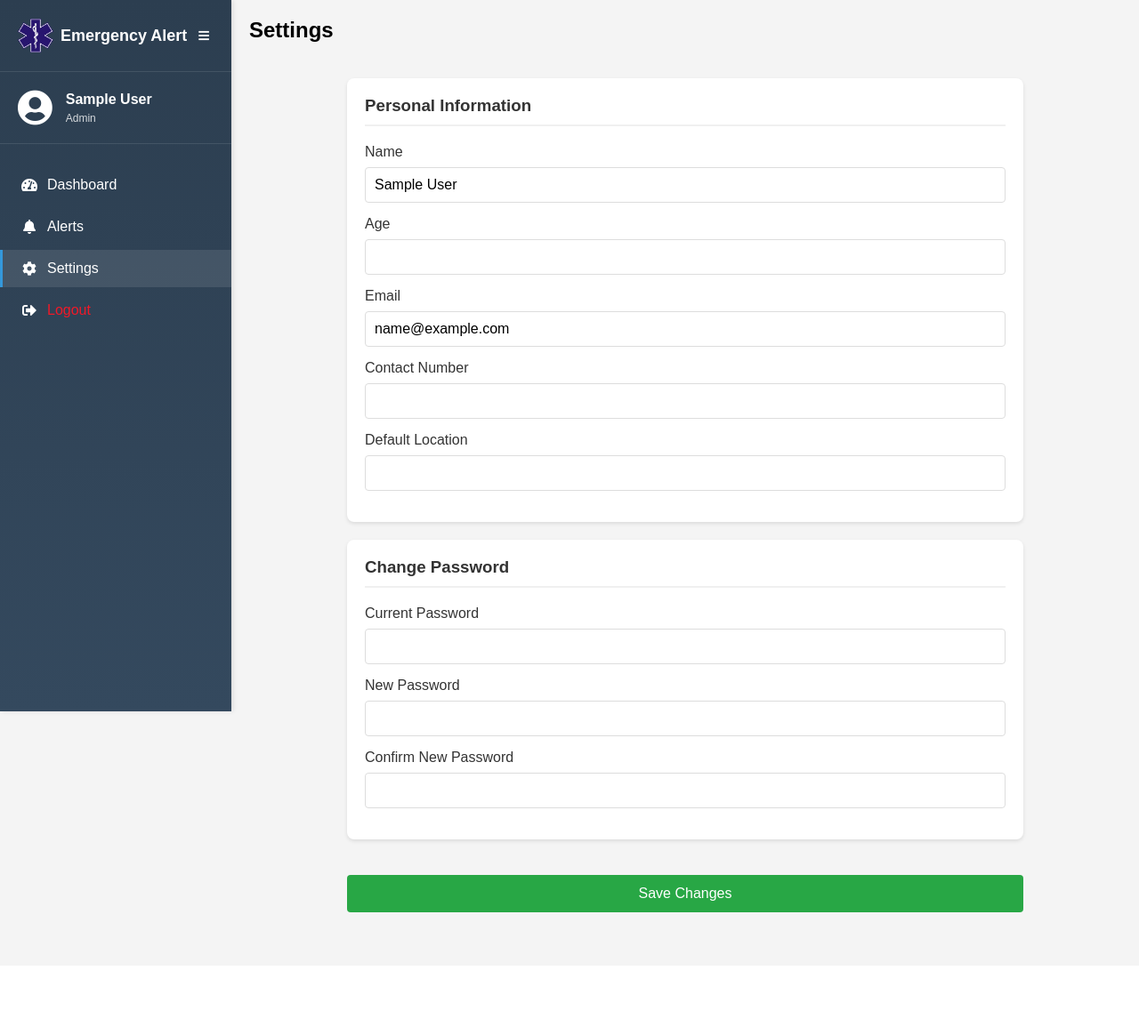
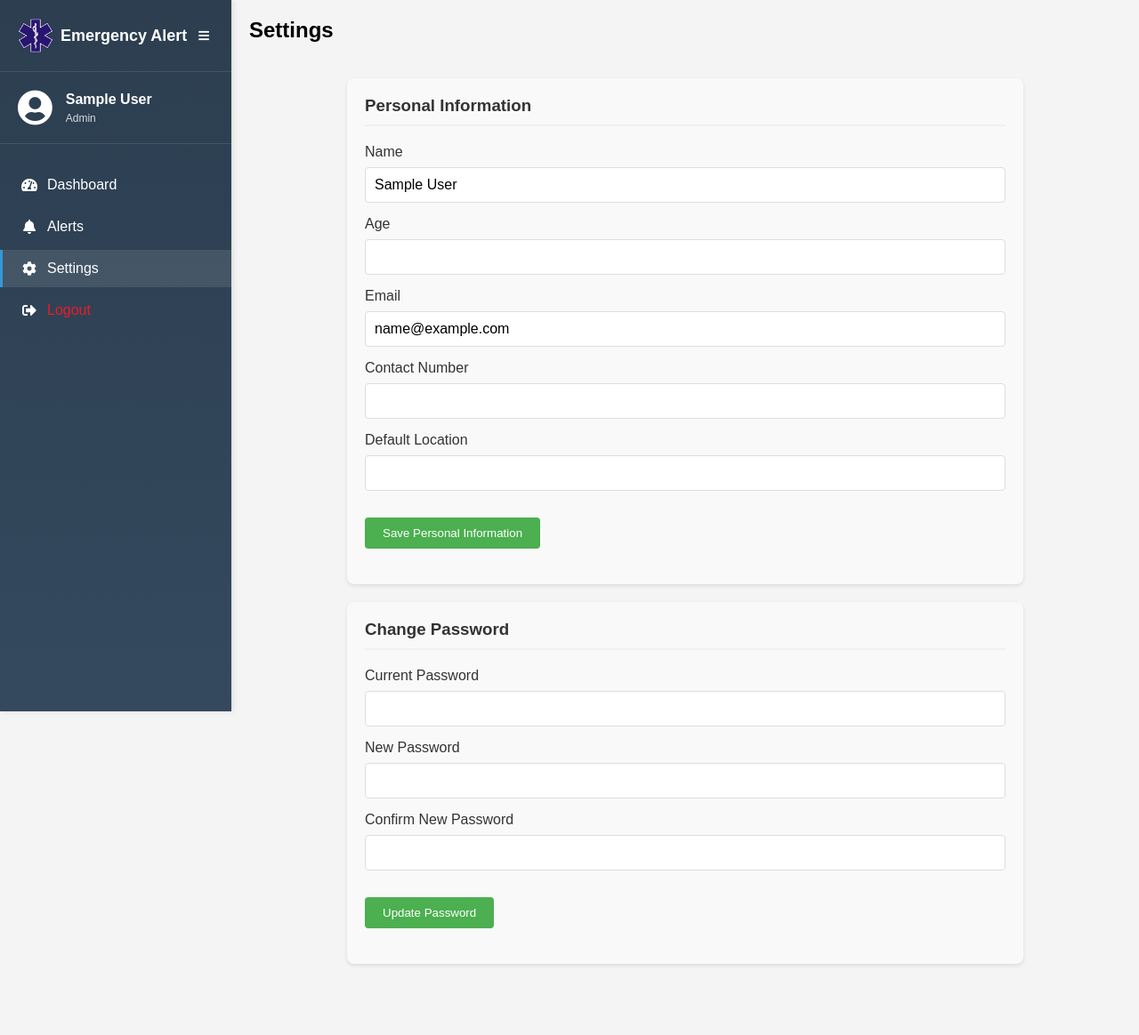
Before and after one commit to LuzieFreires/EmergencyAlertSystem, a PHP site: page /pages/settings.php in a window 1280 px wide. Shown: the whole page at 89% size. Before the commit the page ends 1026 px from the top, so only its background shows below. Run offline with PHP 8.4, Linux system fonts and the light colour scheme; the visitor is signed in with stand-in values (Sample User, id 1); data that the repository does not hold is empty.

Commit message:
10th
naka save buttons na each form sa settings

```diff
--- a/css/settings.css
+++ b/css/settings.css
@@ -45,21 +45,29 @@
     resize: vertical;
 }
 
+.settings-form {
+    margin-bottom: 20px;
+}
+
 .btn-save {
-    background-color: #28a745;
+    background-color: #4CAF50;
     color: white;
-    padding: 12px 24px;
+    padding: 10px 20px;
     border: none;
     border-radius: 4px;
-    font-size: 16px;
     cursor: pointer;
-    width: 100%;
-    margin-top: 20px;
-    transition: background-color 0.3s;
+    margin-top: 15px;
 }
 
 .btn-save:hover {
-    background-color: #218838;
+    background-color: #45a049;
+}
+
+.form-section {
+    background-color: #f9f9f9;
+    padding: 20px;
+    border-radius: 8px;
+    margin-bottom: 20px;
 }
 
 @media (max-width: 768px) {
--- a/js/settings.js
+++ b/js/settings.js
@@ -1,10 +1,13 @@
 document.addEventListener('DOMContentLoaded', function() {
-    const settingsForm = document.getElementById('settingsForm');
+    const forms = document.querySelectorAll('.settings-form');
 
-    settingsForm.addEventListener('submit', async function(e) {
+    forms.forEach(form => {
+        form.addEventListener('submit', async function(e) {
             e.preventDefault();
+            const formId = this.id;
 
-        // Validate password fields if they're filled
+            // Password validation for password form
+            if (formId === 'passwordForm') {
                 const newPassword = document.getElementById('newPassword').value;
                 const confirmPassword = document.getElementById('confirmPassword').value;
 
@@ -12,19 +15,25 @@ document.addEventListener('DOMContentLoaded', function() {
                     alert('New passwords do not match!');
                     return;
                 }
+            }
 
-        const formData = new FormData(settingsForm);
+            const formData = new FormData(this);
+            formData.append('form_type', formId); // Add form type to identify which section is being updated
+
             try {
                 const response = await fetch('../pages/handlers/settings_handler.php', {
                     method: 'POST',
                     body: formData,
-                credentials: 'include' // Add this to ensure session is sent
+                    credentials: 'include'
                 });
 
                 const result = await response.json();
                 if (result.success) {
-                alert('Settings updated successfully!');
-                location.reload();
+                    alert(`${formId.replace('Form', '')} updated successfully!`);
+                    if (formId === 'passwordForm') {
+                        // Clear password fields on successful update
+                        this.reset();
+                    }
                 } else {
                     alert('Error: ' + result.message);
                 }
@@ -34,3 +43,4 @@ document.addEventListener('DOMContentLoaded', function() {
             }
         });
     });
+});
--- a/pages/settings.php
+++ b/pages/settings.php
@@ -48,9 +48,9 @@ if ($userType === 'resident') {
         <div class="main-content">
             <h2>Settings</h2>
             <div class="settings-container">
-                <form id="settingsForm">
                 <div class="form-section">
                     <h3>Personal Information</h3>
+                    <form id="personalInfoForm" class="settings-form">
                         <div class="form-group">
                             <label for="name">Name</label>
                             <input type="text" id="name" name="name" value="<?php echo htmlspecialchars($user['name']); ?>" required>
@@ -75,21 +75,27 @@ if ($userType === 'resident') {
                             <label for="location">Default Location</label>
                             <input type="text" id="location" name="location" value="<?php echo htmlspecialchars($user['location']); ?>" required>
                         </div>
+                        <button type="submit" class="btn-save">Save Personal Information</button>
+                    </form>
                 </div>
 
                 <?php if ($userType === 'resident'): ?>
                 <div class="form-section">
                     <h3>Medical Information</h3>
+                    <form id="medicalInfoForm" class="settings-form">
                         <div class="form-group">
                             <label for="medicalCondition">Medical Conditions</label>
                             <textarea id="medicalCondition" name="medicalCondition"><?php echo htmlspecialchars($additionalData['medicalCondition']); ?></textarea>
                         </div>
+                        <button type="submit" class="btn-save">Save Medical Information</button>
+                    </form>
                 </div>
                 <?php endif; ?>
 
                 <?php if ($userType === 'responder'): ?>
                 <div class="form-section">
                     <h3>Responder Information</h3>
+                    <form id="responderInfoForm" class="settings-form">
                         <div class="form-group">
                             <label for="specialization">Specialization</label>
                             <input type="text" id="specialization" name="specialization" value="<?php echo htmlspecialchars($additionalData['specialization']); ?>" required>
@@ -101,11 +107,14 @@ if ($userType === 'resident') {
                                 <option value="0" <?php echo !$additionalData['availabilityStatus'] ? 'selected' : ''; ?>>Unavailable</option>
                             </select>
                         </div>
+                        <button type="submit" class="btn-save">Save Responder Information</button>
+                    </form>
                 </div>
                 <?php endif; ?>
 
                 <div class="form-section">
                     <h3>Change Password</h3>
+                    <form id="passwordForm" class="settings-form">
                         <div class="form-group">
                             <label for="currentPassword">Current Password</label>
                             <input type="password" id="currentPassword" name="currentPassword">
@@ -118,10 +127,9 @@ if ($userType === 'resident') {
                             <label for="confirmPassword">Confirm New Password</label>
                             <input type="password" id="confirmPassword" name="confirmPassword">
                         </div>
+                        <button type="submit" class="btn-save">Update Password</button>
+                    </form>
                 </div>
-
-                    <button type="submit" class="btn-save">Save Changes</button>
-                </form>
             </div>
         </div>
     </div>
```
Also changed, not shown: 1 other file. Lines whose indentation alone changed are shown as unchanged.
